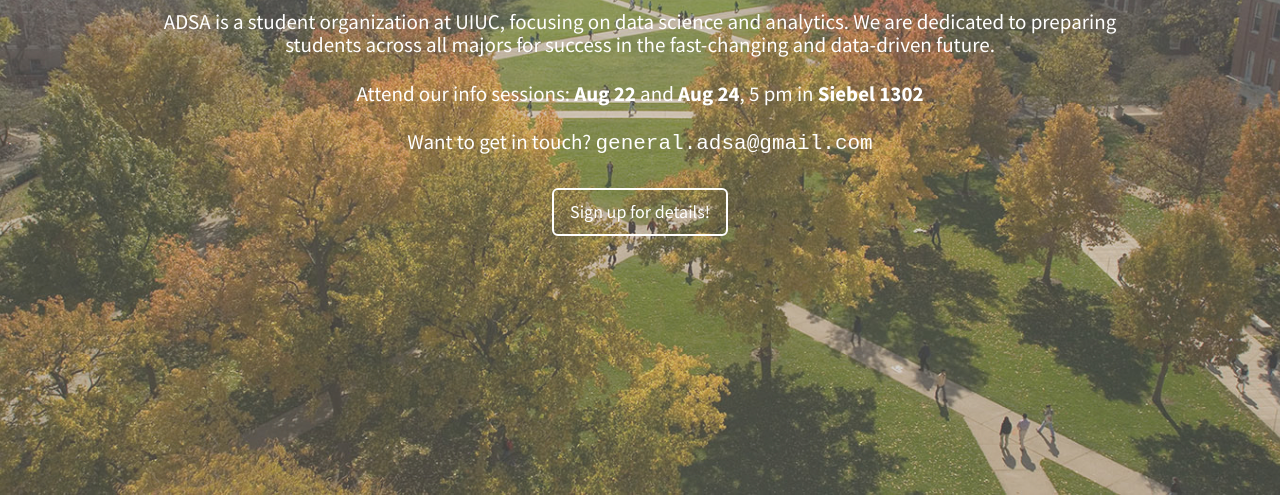
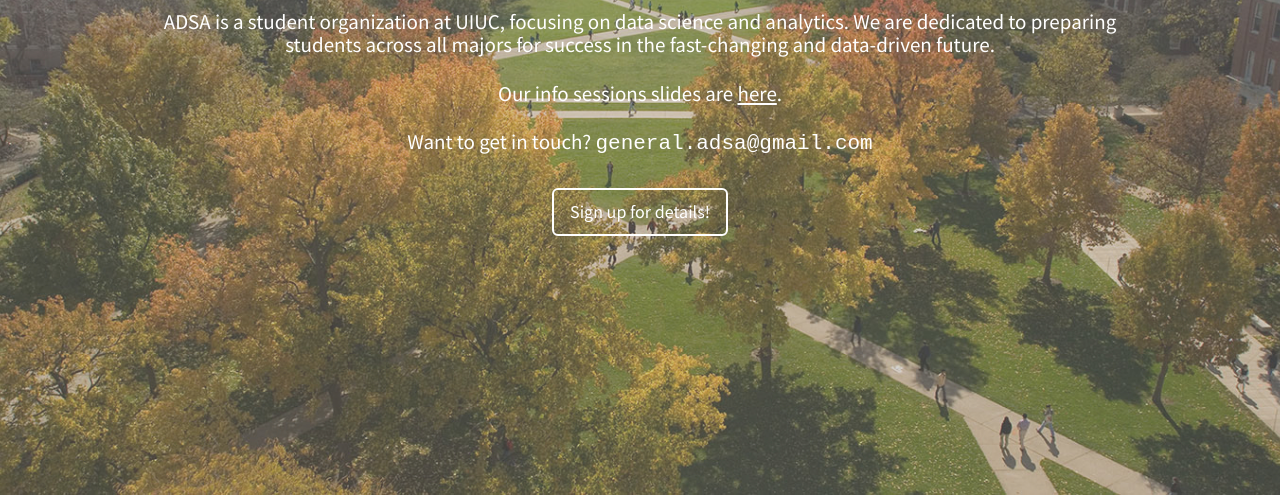
Before and after one commit to ADSA-UIUC/quadday, a plain HTML site: page index.html in a window 1280 px wide. Shown: the part 305-800 px from the top of the page. Drawn offline with Linux system fonts and the light colour scheme.

Commit message:
Info session slides.

```diff
--- a/css/stylish-portfolio.css
+++ b/css/stylish-portfolio.css
@@ -58,6 +58,21 @@ body {
 
 h3 > span {
     font-family: monospace;
+}
+
+h3 > a:link {
+    color: #fff;
+    text-decoration: underline;
+}
+
+h3 > a:visited {
+    color: #fff;
+    text-decoration: underline;
+}
+
+h3 > a:hover {
+    color: #fff;
+    text-decoration: none;
 }
 
 /* Custom Button Styles */
--- a/index.html
+++ b/index.html
@@ -37,7 +37,7 @@
         <div class="text-vertical-center">
             <h1>Association of Data Science and Analytics</h1>
             <h3>ADSA is a student organization at UIUC, focusing on data science and analytics. We are dedicated to preparing students across all majors for success in the fast-changing and data-driven future.</h3>
-            <h3>Attend our info sessions: <strong>Aug 22</strong> and <strong>Aug 24</strong>, 5 pm in <strong>Siebel 1302</strong></h3>
+            <h3>Our info sessions slides are <a href="https://docs.google.com/presentation/d/1qCDd8GQzUO816MuLxaE57cbP5txClpkdNAkXhFBgIog/edit?usp=sharing">here</a>.</h3>
             <h3>Want to get in touch? <span>general.adsa@gmail.com</span></h3>
             <br>
             <a href="https://goo.gl/forms/oOFxRihIg9XYiCxu2" class="btn btn-light btn-lg" id="info-button">Sign up for details!</a>
```
